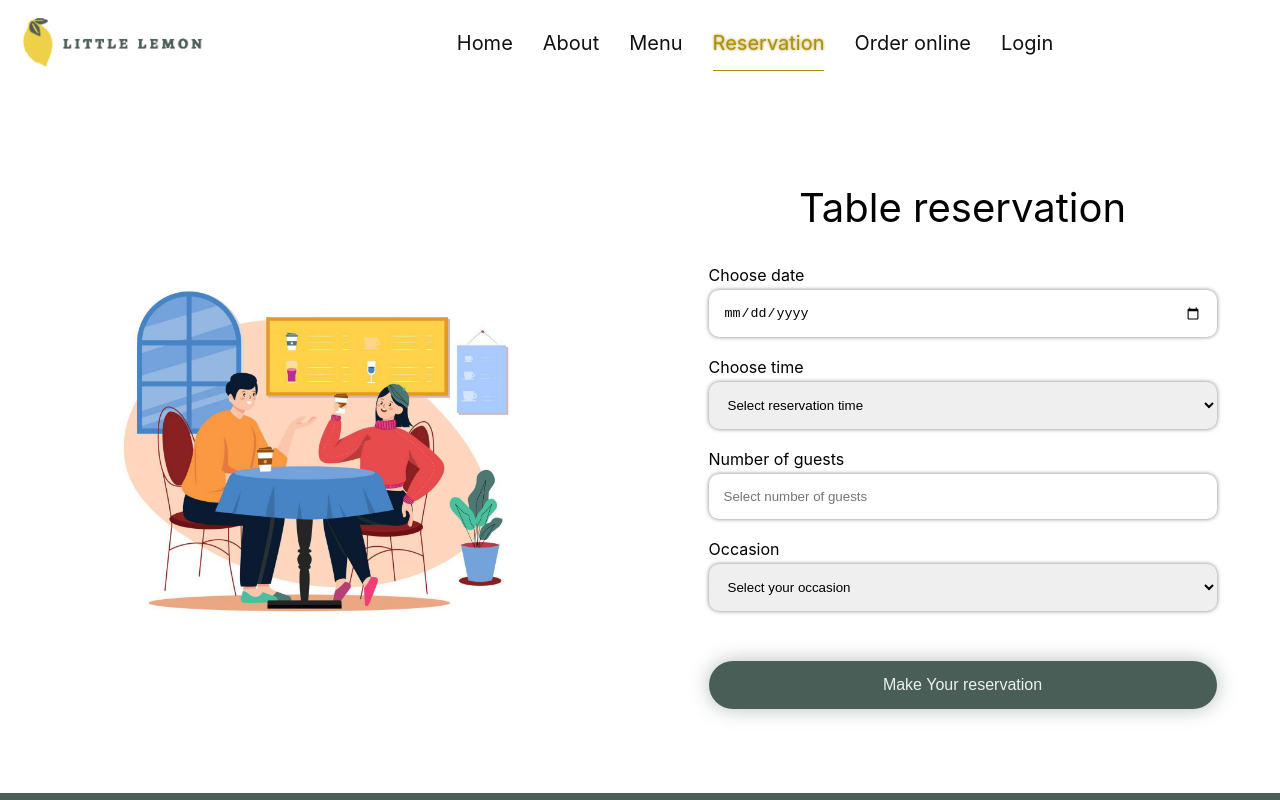
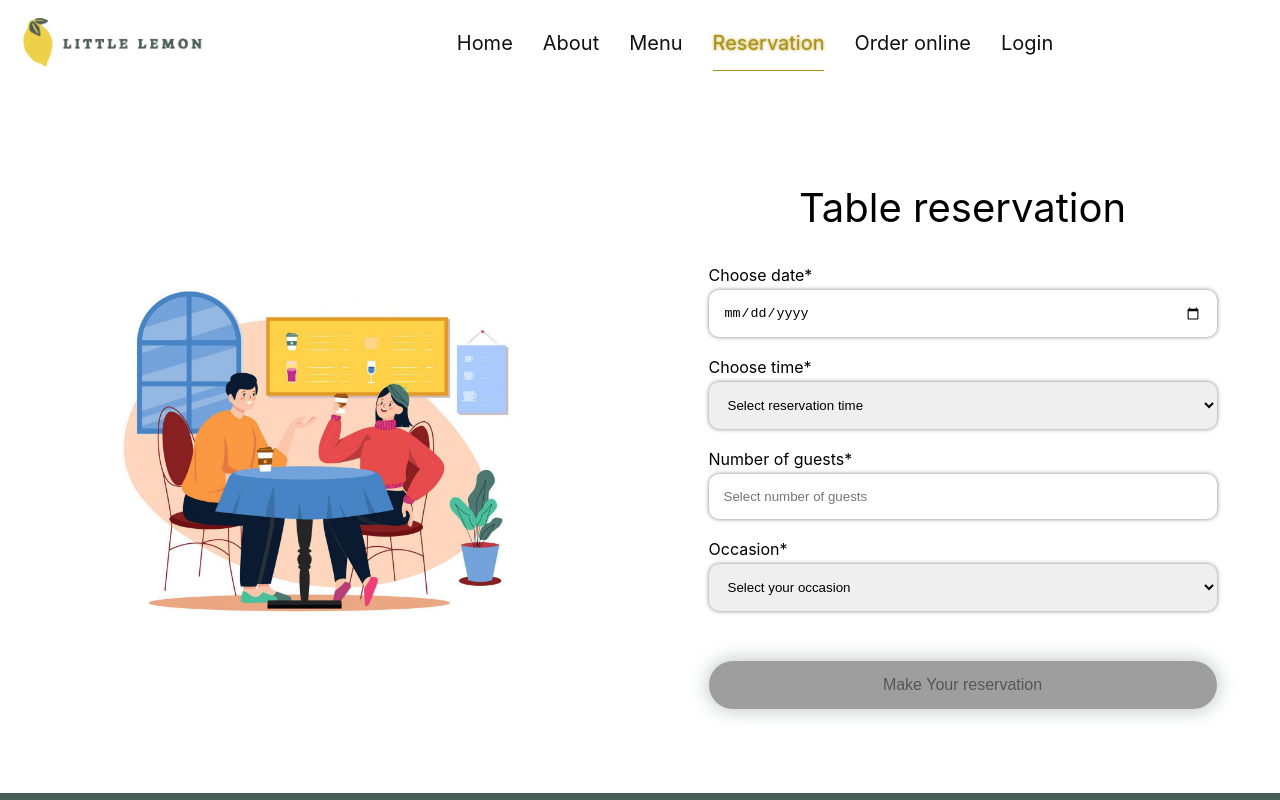
Before and after one commit to masuodfathi/LittleLemon-Restaurant, a React (Create React App) app: page /reservation in a window 1280 px wide. Shown: the top 800 px of the page. Built offline with nearby package versions, Linux system fonts and the light colour scheme.

Commit message:
Final commit before assesment

```diff
--- a/src/App.css
+++ b/src/App.css
@@ -351,6 +351,10 @@ footer img {
   color: #edefee;
 }
 /*================= Reservation  ==================*/
+.reservationform{
+  display: grid;
+  max-width: 100%;
+}
 .reservationform input, .reservationform select{
   padding: 15px;
   margin: 5px 0 20px 0;
@@ -358,7 +362,11 @@ footer img {
   border: none;
   border-radius: 10px;
 }
+.reservationform input:invalid{
+  border: 1px solid #d32f2f;
+}
 .reservationform input[type='submit']{
+  cursor: pointer;
   background-color: #495e57;
   color: #edefee;
   font-weight: 500;
@@ -367,6 +375,10 @@ footer img {
   border-radius: 35px;
   box-shadow: 0 0 20px 0 rgba(73, 94, 87,.4);
   margin-top: 30px;
+}
+.reservationform input[type='submit']:disabled{
+  background-color: #9e9e9e;
+  color: #565656;
 }
 .reservation-section-one {
   padding: 35px;
--- a/src/App.js
+++ b/src/App.js
@@ -3,6 +3,7 @@ import { Header } from "./components/Header";
 import { Main } from "./components/Main";
 import { Footer } from "./components/Footer";
 import { BrowserRouter } from "react-router-dom";
+
 
 function App() {
   return (
--- a/src/components/layout/BookingForm.js
+++ b/src/components/layout/BookingForm.js
@@ -1,41 +1,45 @@
 import React, { useState } from "react";
 
-export const BookingForm = ({ availableTimes,submitForm}) => {
+export const BookingForm = ({ availableTimes, submitForm }) => {
   const [date, setDate] = useState("");
   const [times, setTime] = useState("");
   const [number, setNumber] = useState("");
   const [occasion, setOccasion] = useState("");
 
   const submitForm1 = (e) => {
+    e.preventDefault();
     const values = {
       date: date,
       time: times,
       number: number,
       occasion: occasion,
     };
-    e.preventDefault();
-    if (date && times && number && occasion) {
-      submitForm(values);
-      // alert(JSON.stringify(values, null, 2));
-    }
+    // if (date && times && number && occasion) {
+    submitForm(values);
+    alert(JSON.stringify(values, null, 2));
+    setDate("");
+    setTime("");
+    setNumber("");
+    setOccasion("");
+    //}
   };
   return (
     <>
       <form
-        style={{ display: "grid", maxWidth: "200 px" }}
-        onSubmit={()=>submitForm1()}
+        onSubmit={submitForm1}
         className="reservationform"
       >
-        <label htmlFor="res-date">Choose date</label>
+        <label htmlFor="res-date">Choose date*</label>
         <input
           type="date"
           id="res-date"
           value={date}
           onChange={(e) => setDate(e.target.value)}
           name="date"
+
         />
         <label htmlFor="res-time" id="rest-time-label">
-          Choose time
+          Choose time*
         </label>
         <select
           data-testid="res-time"
@@ -44,17 +48,19 @@ export const BookingForm = ({ availableTimes,submitForm}) => {
           onChange={(e) => setTime(e.target.value)}
           name="time"
           aria-labelledby="rest-time-label"
+
         >
-          <option value="" selected hidden>
+          <option value="" hidden>
             Select reservation time
           </option>
           {availableTimes?.map((option) => (
-             <option key={option.time} name="option">{option.time}</option>
+            <option key={option.time} name="option">
+              {option.time}
+            </option>
           ))}
-
         </select>
 
-        <label htmlFor="guests">Number of guests</label>
+        <label htmlFor="guests">Number of guests*</label>
         <input
           type="number"
           placeholder="Select number of guests"
@@ -63,9 +69,10 @@ export const BookingForm = ({ availableTimes,submitForm}) => {
           id="guests"
           value={number}
           onChange={(e) => setNumber(e.target.value)}
+
         />
         <label htmlFor="occasion" id="occasion-label">
-          Occasion
+          Occasion*
         </label>
         <select
           id="occasion"
@@ -73,15 +80,21 @@ export const BookingForm = ({ availableTimes,submitForm}) => {
           onChange={(e) => setOccasion(e.target.value)}
           name="occasion"
           aria-labelledby="occasion-label"
+
         >
-          <option value="" hidden selected>
+          <option value="" hidden>
             Select your occasion
           </option>
           <option value="Birthday">Birthday</option>
           <option value="Anniversary">Anniversary</option>
           <option value="Engagement">Engagement</option>
+          <option value="other">Other</option>
         </select>
-        <input type="submit" value="Make Your reservation" onClick={submitForm1}/>
+        <input
+          type="submit"
+          value="Make Your reservation"
+          disabled={!(date && times && number && occasion)}
+        />
       </form>
     </>
   );
```
Also changed, not shown: 1 other file (tests, documents, lock files or other folders).
